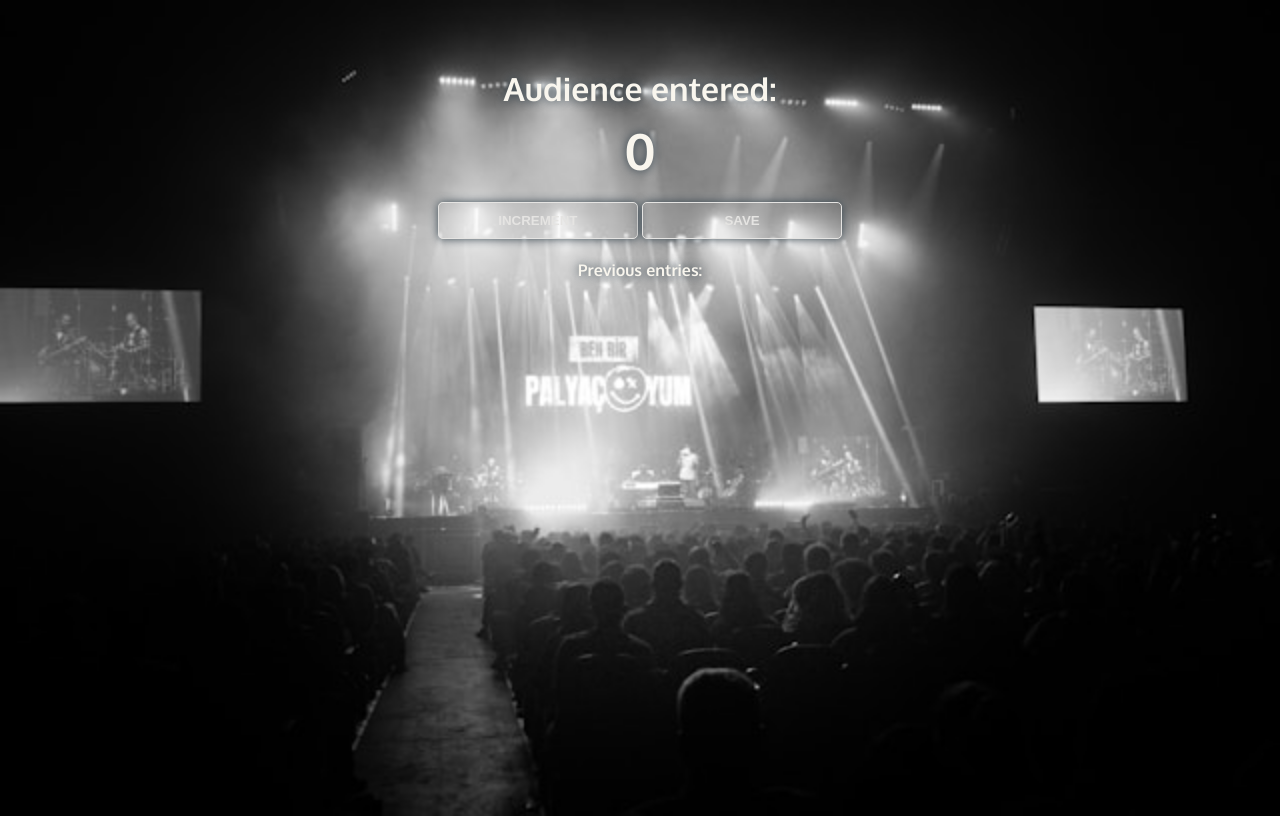
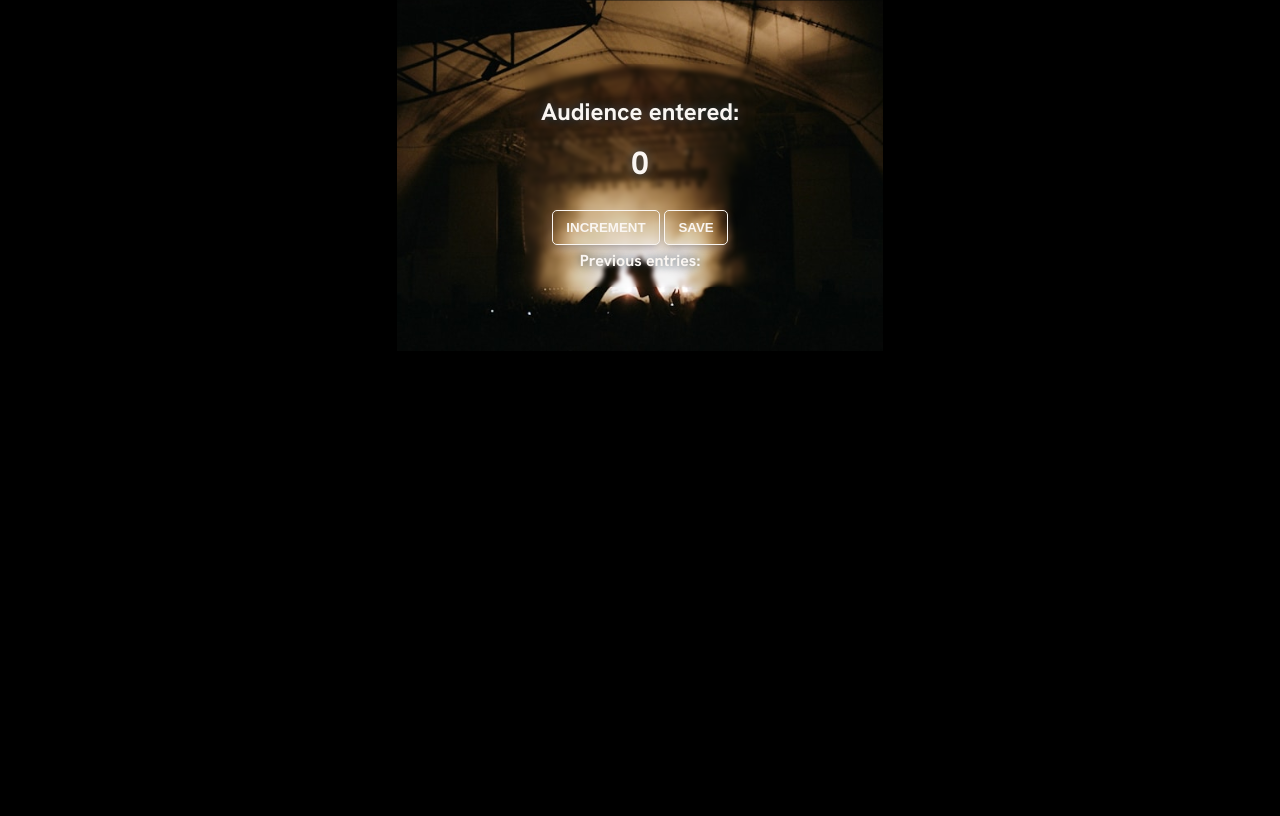
Before and after one commit to Rachael-git/audiencecount, a plain HTML site: page index.html in a window 1280 px wide. Drawn offline with Linux system fonts and the light colour scheme.

Commit message:
updated bg image and font style

```diff
--- a/index.css
+++ b/index.css
@@ -1,53 +1,54 @@
+* {
+    margin: 0;
+    padding: 0;
+}
 body {
-    background-image: url("concert.jpg");
-    background-size: cover;
-    font-family: "Oxygen", serif;
+    font-family: "Hanken Grotesk", sans-serif;
     font-weight: bold;
-    text-align: center;
-    height: 100vh;
+    background-color: black;
 }
 
+
 .container {
-    color: #F9F6EE;
+    background-image: url("concert_02.jpg");
+    background-size: cover;
+    background-position: 50% 100%;
+    color: #faf6f2;
+    text-align: center;
     text-shadow: 0 0 10px #36454F;
-    min-width: 250px;
-    max-width: 70%;
+    width: 230px;
+    max-width: 640px;
     margin: 0 auto;
-    padding: 50px;
+    padding: 4em 8em;
+}
+.counting {
+    padding: 1em 0;
+    backdrop-filter: blur(2px);
 
 }
 h1 {
-    margin-top: 10px;
-    margin-bottom: 10px;
+    font-size: 2rem;
+    margin: 0 0 0.8em;
+}
+h2 {
+    margin: 0.65em 0;
 }
 
-h2 {
-    font-size: 50px;
-    margin-top: 0;
-    margin-bottom: 20px;
-}
+
 
 button {
     border: none;
-    padding-top: 10px;
-    padding-bottom: 10px;
-    color: white;
+    padding: 0.7em 1em;
+    color: #faf6f2;
     font-weight: bold;
-    width: 200px;
     margin-bottom: 5px;
     border-radius: 5px;
+    background: none;
+    box-shadow: rgba(119, 119, 156, 0.25) 0px 6px 12px -2px, rgba(0, 0, 0, 0.3) 0px 3px 7px -3px;
+    border: solid 1px #faf6f2;
+    cursor: pointer;
 }
-
-#increment-btn {
-    background: none;
-    border: solid 1px #E5E4E2;
-    color: #E5E4E2;
-    box-shadow: 0 0 10px #36454F;
+button:hover{
+    box-shadow: 0 0 10px #1d1e1f;
+    color:
 }
-
-#save-btn {
-    background: none;
-    border: solid 1px #E5E4E2;
-    color: #E5E4E2;
-    box-shadow: 0 0 10px #36454F;
-}
--- a/index.html
+++ b/index.html
@@ -1,20 +1,18 @@
 <html>
     <head>
-        <link rel="preconnect" href="https://fonts.googleapis.com">
-        <link rel="preconnect" href="https://fonts.gstatic.com" crossorigin>
-        <link href="https://fonts.googleapis.com/css2?family=Oxygen:wght@300;400;700&display=swap" rel="stylesheet">
+       <link href="https://fonts.googleapis.com/css2?family=Hanken+Grotesk:ital,wght@0,100..900;1,100..900&display=swap" rel="stylesheet">
         <link rel="stylesheet" href="index.css">
     </head>
     <body>
         <div class="container">
-        <h1>Audience entered:</h1>
-        <h2 id="count-el">0</h2>
-        <button id="increment-btn" onclick="increment()">INCREMENT</button>
-        <button id="save-btn" onclick="save()">SAVE</button>
-        <p id="save-el">Previous entries: </p>
+            <div class="counting">
+            <h2>Audience entered:</h2>
+            <h1 id="count-el">0</h1>
+            <button id="increment-btn" onclick="increment()">INCREMENT</button>
+            <button id="save-btn" onclick="save()">SAVE</button>
+            <p id="save-el">Previous entries: </p>
+            </div>
         </div>
-        <script src="index.js">
-            nnerText
-        </script>
+        <script src="index.js"></script>
     </body>
 </html>
```
Also changed, not shown: concert_01.jpg (renamed from concert.jpg), concert_02.jpg (added).
